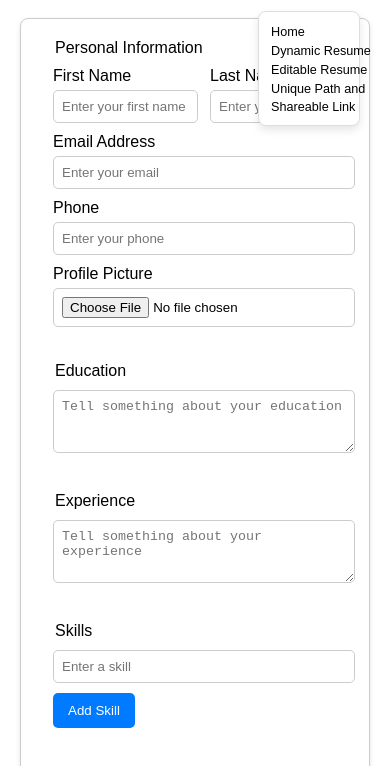
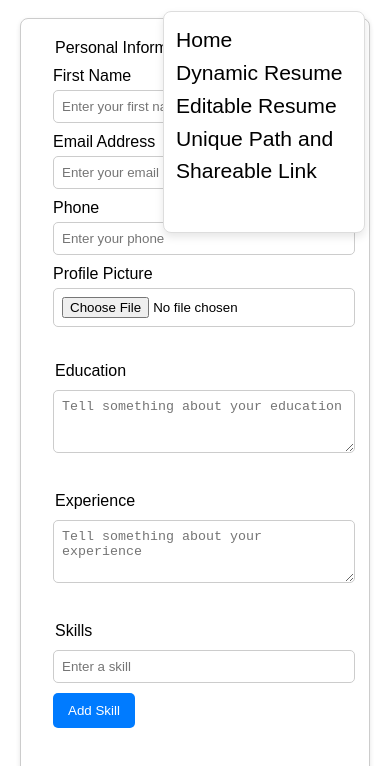
Before and after one commit to SHAFIQUEKHANZADA/milstone_3_4_5, a website: page pages/dynamic-resume.html in a window 390 px wide. Both pictures are taken after a click on the button "Toggle Menu". Shown: the part 55-821 px from the top of the page. Drawn offline with nearby package versions, Linux system fonts and the light colour scheme.

Commit message:
Add feature

```diff
--- a/pages/dynamic-resume.html
+++ b/pages/dynamic-resume.html
@@ -106,6 +106,9 @@
                 background-color: white;
                 border: 1px solid #ddd;
                 border-radius: 8px;
+                position: absolute;
+                top: 50px;
+                right: 5px;
                 box-shadow: 0px 4px 8px rgba(0, 0, 0, 0.1);
                 text-align: left;
                 padding: 10px;
@@ -122,10 +125,17 @@
             .divUl ul.menu.active {
                 display: flex;
                 gap: 1px;
-                width: 100px;
+                width: 200px;
                 text-align: left;
-                height: auto;
+                height: 200px;
                 padding: 10px 0px;
+            }
+
+            .divUl ul li a {
+                font-size: 2.5vmax;
+                font-weight: 100;
+                text-decoration: none;
+                color: black;
             }
 
             .menu li {
@@ -243,6 +253,7 @@
         .genBtn:hover {
             background-color: #0056b3;
         }
+
         @media (max-width: 600px) {
             .container {
                 flex-direction: column;
--- a/pages/edit.css
+++ b/pages/edit.css
@@ -83,7 +83,7 @@ nav {
         flex-direction: column;
         position: absolute;
         top: 50px;
-        right: 10px;
+        right: 5px;
         background-color: white;
         border: 1px solid #ddd;
         border-radius: 8px;
@@ -103,11 +103,19 @@ nav {
     .divUl ul.menu.active {
         display: flex;
         gap: 1px;
-        width: 150px;
+        width: 200px;
         text-align: left;
-        height: auto;
+        height: 200px;
         padding: 10px 0px;
+        font-size: 28px;
     }
+    .divUl ul li a {
+        font-size: 2.5vmax;
+        font-weight: 100;
+        text-decoration: none;
+        color: black;
+    }
+
 
     .menu li {
         padding: 0px 12px;
--- a/pages/sh.css
+++ b/pages/sh.css
@@ -98,7 +98,7 @@ nav {
         flex-direction: column;
         position: absolute;
         top: 50px;
-        right: 10px;
+        right: 5px;
         background-color: white;
         border: 1px solid #ddd;
         border-radius: 8px;
@@ -107,6 +107,12 @@ nav {
         padding: 10px;
     }
 
+    .divUl ul li a {
+        font-size: 2.5vmax;
+        font-weight: 100;
+        text-decoration: none;
+        color: black;
+    }
     .menu.active {
         display: flex;
     }
@@ -118,9 +124,9 @@ nav {
     .divUl ul.menu.active {
         display: flex;
         gap: 1px;
-        width: 150px;
+        width: 200px;
         text-align: left;
-        height: auto;
+        height: 200px;
         padding: 10px 0px;
     }
 
@@ -128,6 +134,7 @@ nav {
         padding: 0px 12px;
         text-align: left;
         width: 100%;
+        font-size: 28px;
     }
 }
 
--- a/styles.css
+++ b/styles.css
@@ -74,13 +74,26 @@ nav {
         border: none;
     }
 
+    .butDiv button {
+        padding: 10px 4px;
+        border-radius: 6px;
+        background-color: transparent;
+        border: 1px solid orange;
+        font-size: 1.3vmax;
+        font-weight: 300;
+        background: white;
+        transition: all 0.3s ease;
+        cursor: pointer;
+        color: #F27222;
+    }
+
 
     .menu {
         display: none;
         flex-direction: column;
         position: absolute;
         top: 50px;
-        right: 10px;
+        right: 5px;
         background-color: white;
         border: 1px solid #ddd;
         border-radius: 8px;
@@ -100,17 +113,25 @@ nav {
     .divUl ul.menu.active {
         display: flex;
         gap: 1px;
-        width: 100px;
+        width: 180px;
         text-align: left;
-        height: auto;
+        height: 200px;
         padding: 10px;
+    }
+    .divUl ul li a {
+        font-size: 2.4vmax;
+        font-weight: 100;
+        text-decoration: none;
+        color: black;
     }
 
     .menu li {
         padding: 0px 12px;
         text-align: left;
         width: 100%;
+        font-size: 28px;
     }
+
 
 }
 
```
Lines whose indentation alone changed are shown as unchanged.
